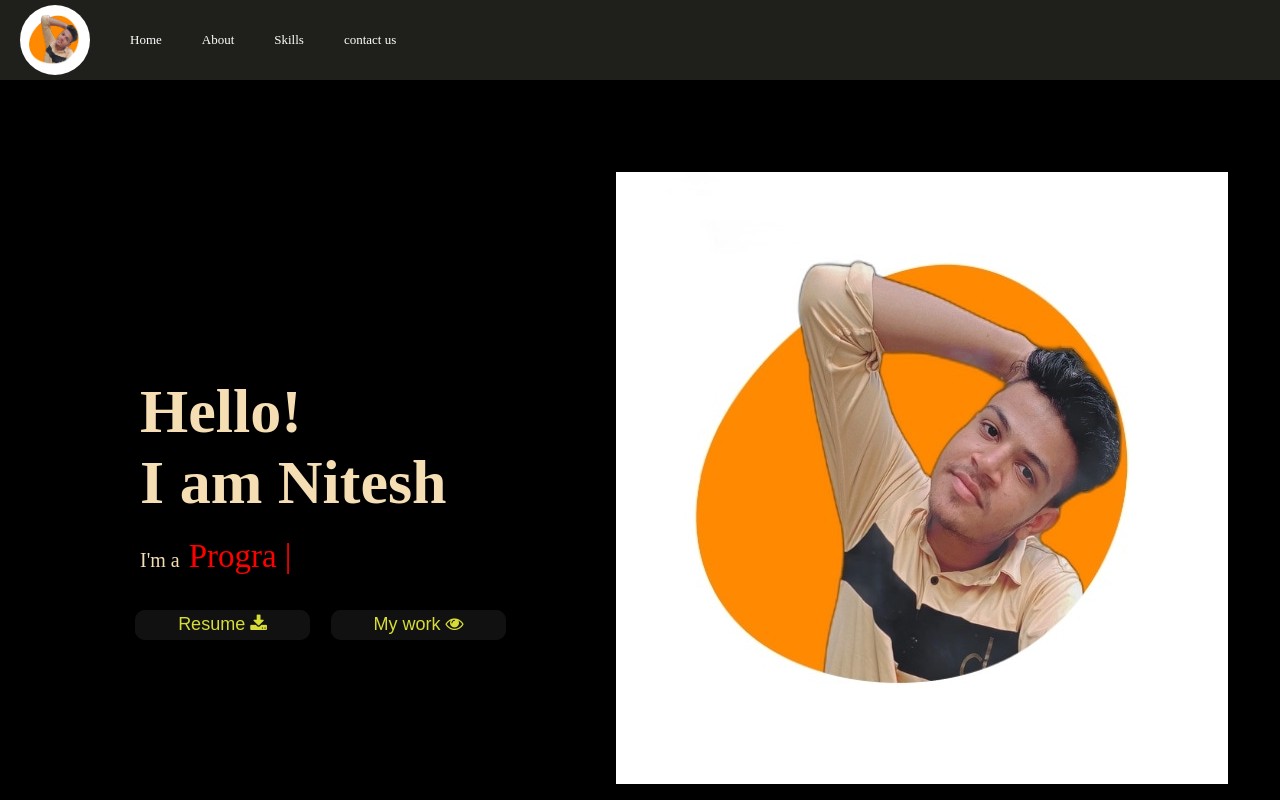
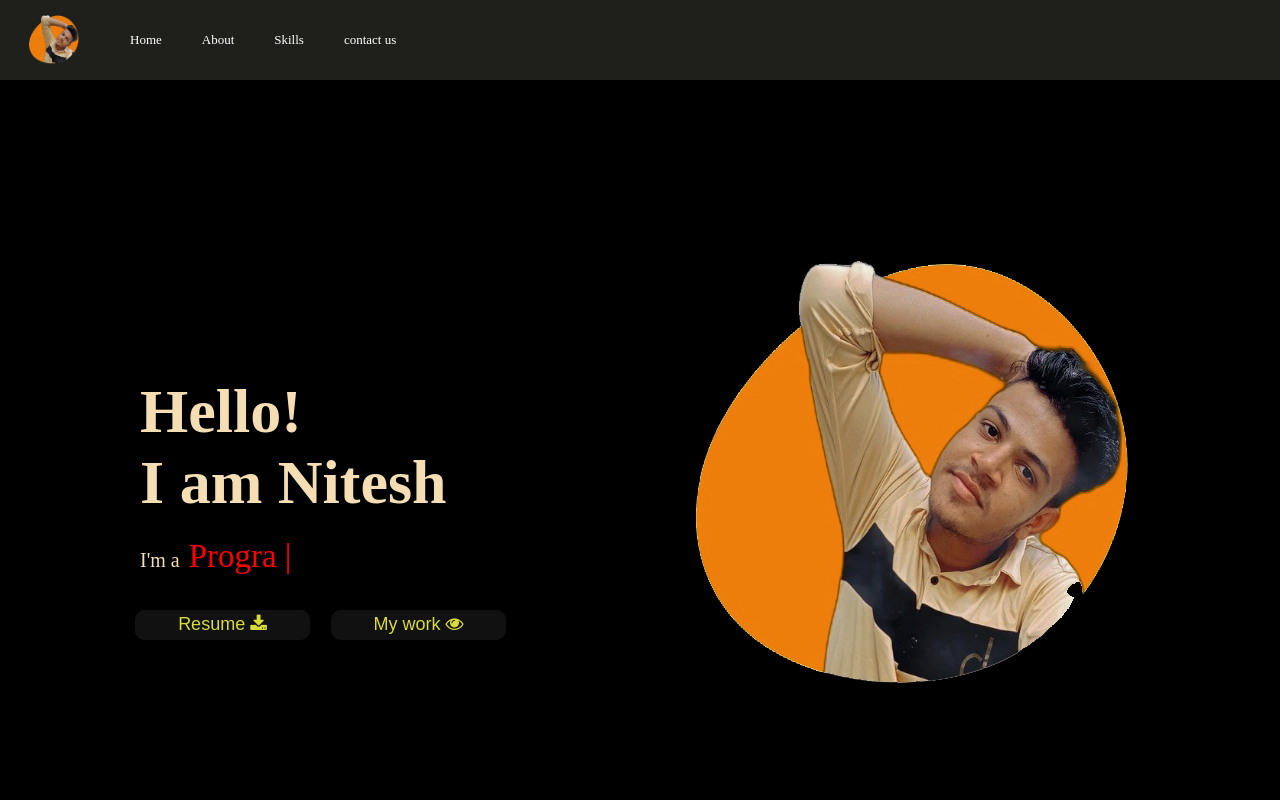
Before and after one commit to Niteshcodes/portfolio, a plain HTML site: page index.html in a window 1280 px wide. Shown: the top 800 px of the page. Drawn offline with nearby package versions, Linux system fonts and the light colour scheme.

Commit message:
Update index.html

```diff
--- a/index.html
+++ b/index.html
@@ -7,7 +7,7 @@
     <meta name="viewport" content="width=device-width, initial-scale=1.0">
     <link rel="stylesheet" href="style.css">
     <link rel="stylesheet" href="https://cdnjs.cloudflare.com/ajax/libs/font-awesome/4.7.0/css/font-awesome.css" integrity="sha512-5A8nwdMOWrSz20fDsjczgUidUBR8liPYU+WymTZP1lmY9G6Oc7HlZv156XqnsgNUzTyMefFTcsFH/tnJE/+xBg==" crossorigin="anonymous" referrerpolicy="no-referrer" />
-    <link rel="icon" type="image/x-icon" href="logo.jpg">
+    <link rel="icon" type="image/x-icon" href="logo.png">
 
     <title>Portflio-Nitesh</title>
 </head>
@@ -15,7 +15,7 @@
 <body>
     <nav>
         <ul>
-            <li><img src="logo.jpg" alt="logo"></li>
+            <li><img src="logo.png" alt="logo"></li>
             <li><a href="#home">Home</a> </li>
             <li><a href="#about">About</a> </li>
             <li><a href="#skills">Skills</a> </li>
@@ -36,7 +36,7 @@
                 </div>
             </div>
             <div class="logo">
-                <img src="logo.jpg" alt="logo">
+                <img src="logo.png" alt="logo">
             </div>
 
 
```
